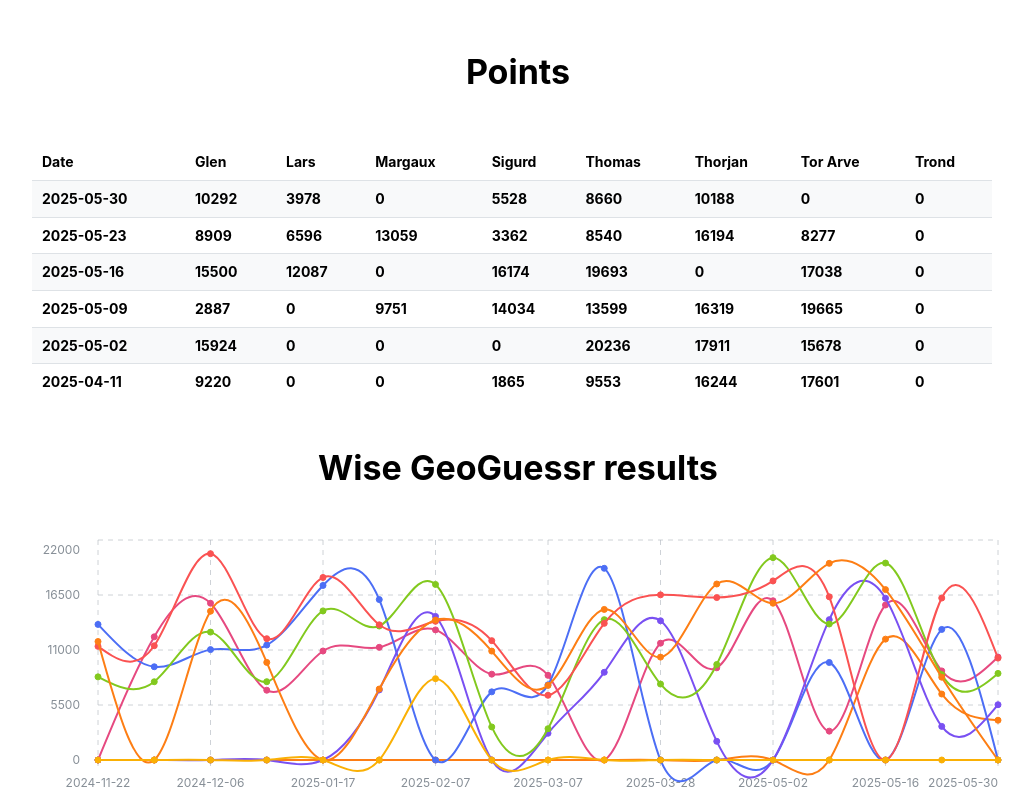
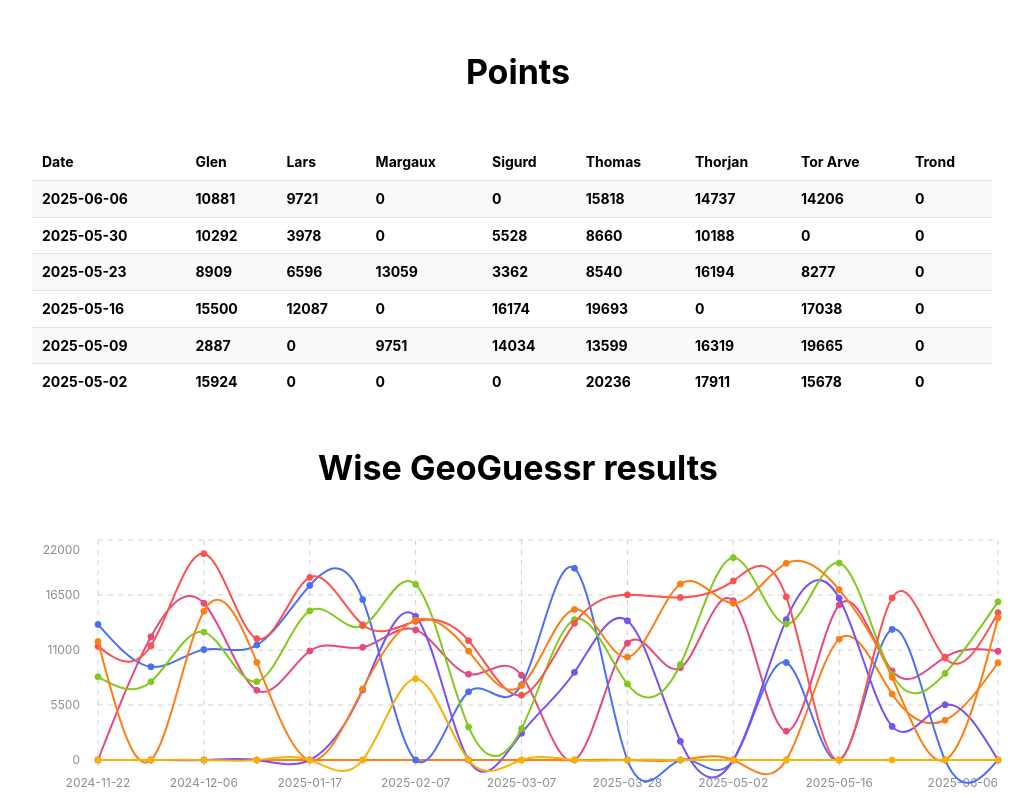
Before and after one commit to glensorbo/wise-geoguessr, a React (Vite) app: page / in a window 1280 px wide. Shown: the top 800 px of the page, without its empty margins (122-1155 px from the left). Built offline with nearby package versions, Linux system fonts and the light colour scheme.

Commit message:
2025-06-06

```diff
--- a/src/data.ts
+++ b/src/data.ts
@@ -9,6 +9,18 @@
   | 'Lars';
 
 export const data: Record<'date' | Player | 'Winner', string | number>[] = [
+  {
+    date: '2025-06-06',
+    Glen: 10881,
+    Thomas: 15818,
+    Margaux: 0,
+    Thorjan: 14737,
+    'Tor Arve': 14206,
+    Sigurd: 0,
+    Trond: 0,
+    Lars: 9721,
+    Winner: 'Thomas',
+  },
   {
     date: '2025-05-30',
     Glen: 10292,
```
